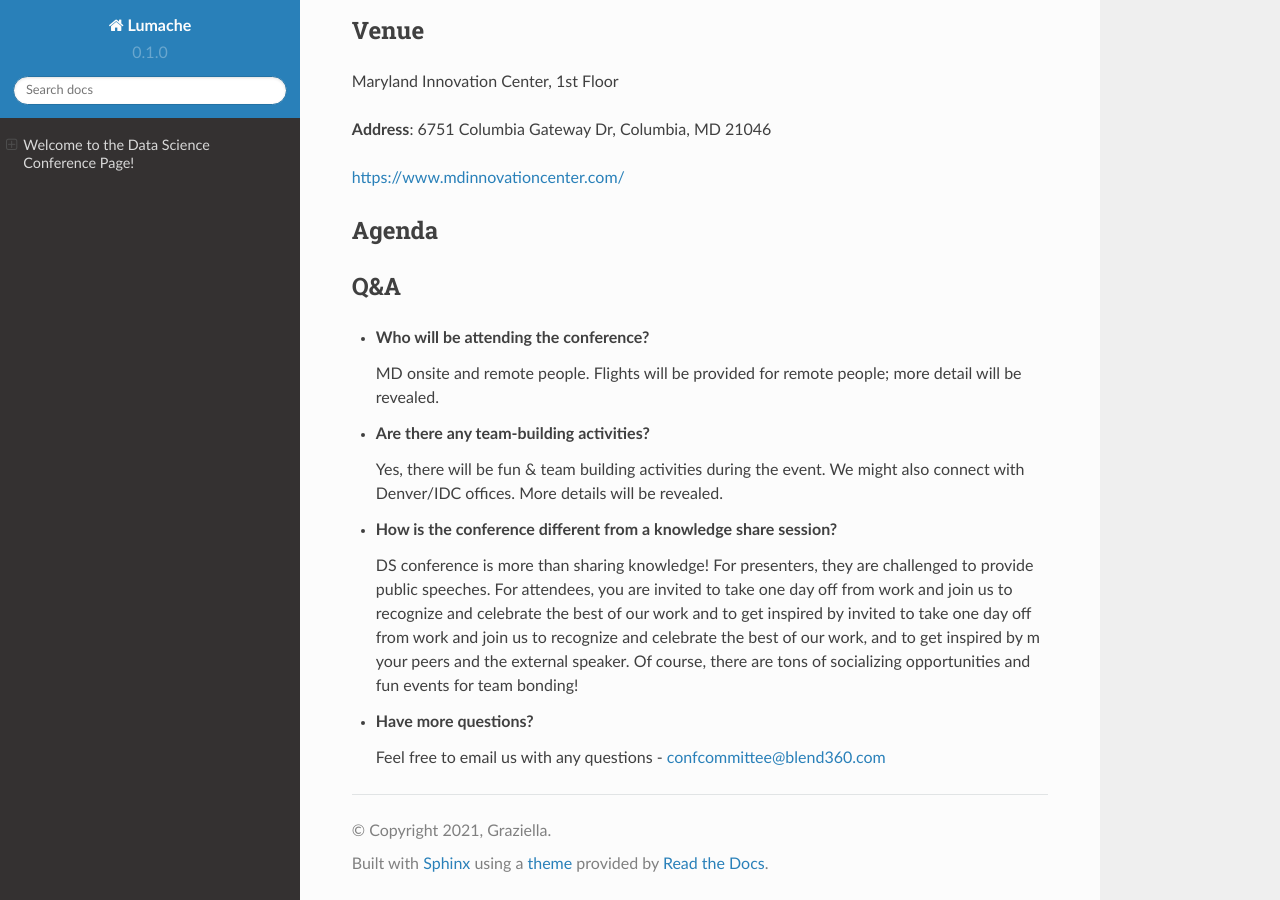
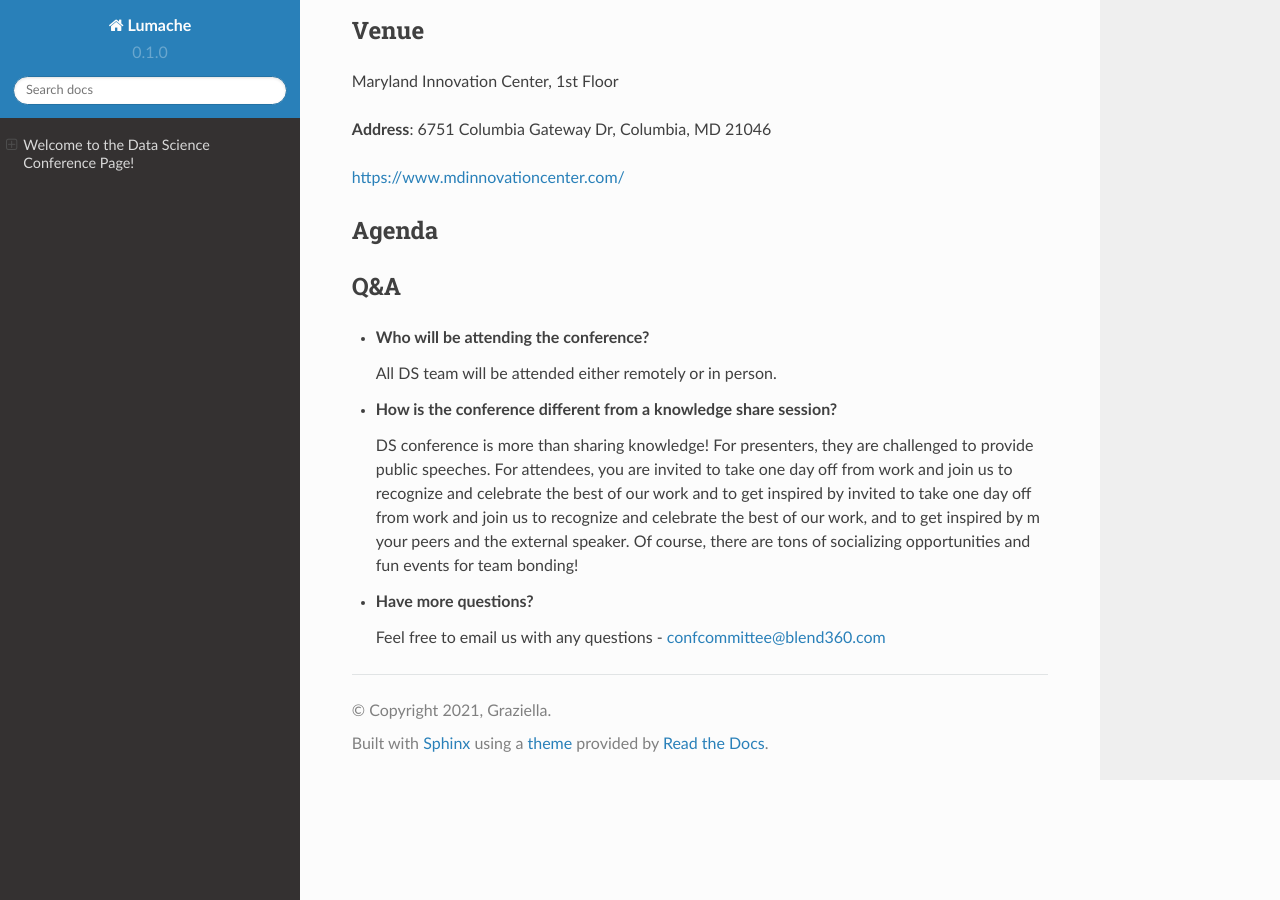
Before and after one commit to qizhewww/Data-Science-Conference, a Sphinx documentation site: the page built from docs/source/index.rst, in a window 1280 px wide and 900 px high, scrolled down 618 px. Built offline with Sphinx 7.4.7 and the Read the Docs theme 2.0.0, drawn with Linux system fonts in a browser that asks for light colours.

Commit message:
Update index.rst

```diff
--- a/docs/source/index.rst
+++ b/docs/source/index.rst
@@ -90,11 +90,7 @@ Q&A
 --------
 - **Who will be attending the conference?**
 
-  MD onsite and remote people. Flights will be provided for remote people; more detail will be revealed.
-
-- **Are there any team-building activities?**
-
-  Yes, there will be fun & team building activities during the event. We might also connect with Denver/IDC offices. More details will be revealed.
+  All DS team will be attended either remotely or in person.
 
 - **How is the conference different from a knowledge share session?**
 
```
